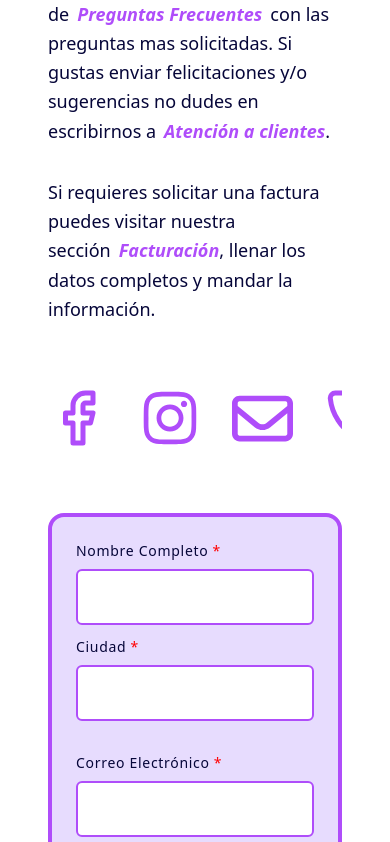
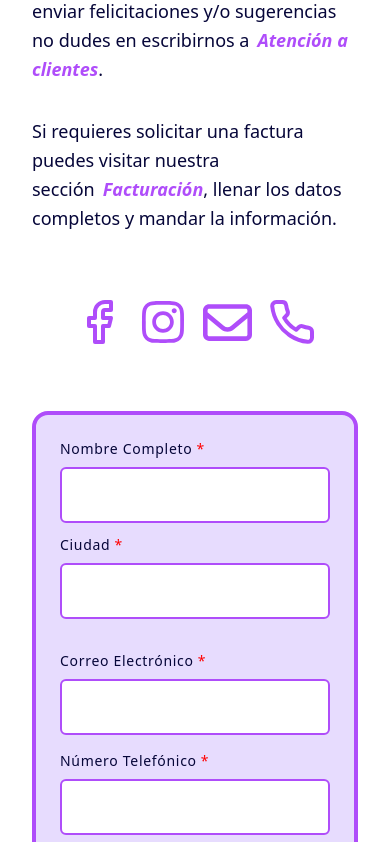
Before and after one commit to dspwebstudiomx/easylav-react, a React (Vite) app: page /contacto in a window 390 px wide. Shown: the part 649-1491 px from the top of the page. Built offline with nearby package versions, Linux system fonts and the light colour scheme.

Commit message:
refactor: ajusta el tamaño de los íconos en SocialLinks y mejora la estructura del encabezado en TitleContainer para una mejor presentación

```diff
--- a/src/components/contacto/Contacto.jsx
+++ b/src/components/contacto/Contacto.jsx
@@ -13,7 +13,7 @@ const Contacto = () => {
   };
 
   return (
-    <article className="flex flex-col lg:flex-row gap-0 sm:gap-12 lg:gap-10 xl:gap-18 2xl:gap-24 w-full mx-auto mb-10 px-4 lg:px-0">
+    <article className="flex flex-col lg:flex-row gap-0 sm:gap-12 lg:gap-10 xl:gap-18 2xl:gap-24 w-full mx-auto mb-10 lg:px-0">
       <ContactInfo />
       <ContactForm
         showModal={showModal}
--- a/src/components/contacto/components/ContactInfo.jsx
+++ b/src/components/contacto/components/ContactInfo.jsx
@@ -40,7 +40,7 @@ const ContactInfo = () => {
         </Paragraph>
       </ParagraphContainer>
       <div className="mx-auto my-16  md:mb-0 lg:ml-0 2xl:mt-12 overflow-hidden">
-        <SocialLinks color={'text-secondary dark:text-primary'} size={60} gap={'gap-8'} />
+        <SocialLinks color={'text-secondary dark:text-primary'} size={48} gap={'gap-4'} />
       </div>
     </section>
   );
--- a/src/components/containers/TitleContainer.jsx
+++ b/src/components/containers/TitleContainer.jsx
@@ -12,9 +12,9 @@ import propTypes from 'prop-types';
 // Estructura
 const TitleContainer = ({ title, id }) => {
   return (
-    <header>
+    <header className="mb-6">
       <BorderLeft>
-        <TitleH2 id={id} justify="justify-start" className="w-2/3 sm:w-full">
+        <TitleH2 id={id} justify="justify-start" className="w-full">
           {title}
         </TitleH2>
       </BorderLeft>
```
